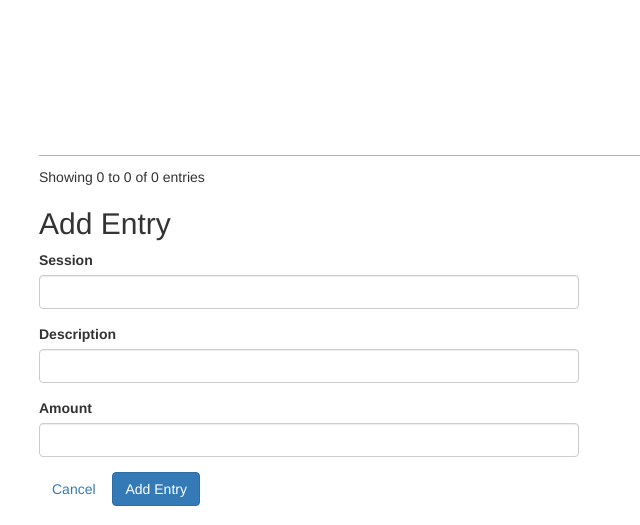
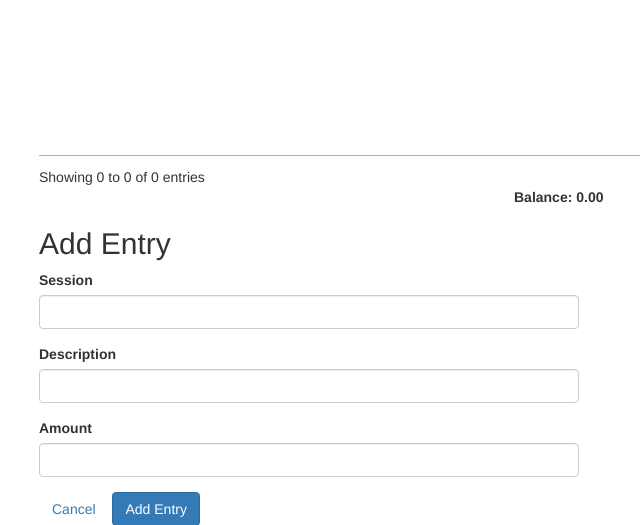
Before and after one commit to cantis/CoinPurse, a Flask app: template templates/index.html in a window 1280 px wide. Shown: the part 316-841 px from the top of the page, without its empty margins (141-781 px from the left). Run offline with Flask 2, Linux system fonts and the light colour scheme; the template is opened without the code that fills it: values that come from a table or form of the project are taken from there, others are empty; some libraries are stand-ins or nearby versions.

Commit message:
Added the balance line!

```diff
--- a/main.py
+++ b/main.py
@@ -112,9 +112,10 @@ def index():
     entries = Entry.query.filter_by(character_id=current_id)
     characters = Character.query.all()
     add_form = AddEntryForm()
+    balance = get_balance()
     if 'game_session' in session:
         add_form.game_session.data = session['game_session']
-    return render_template('index.html', entries=entries, add_form=add_form, characters=characters, selected_name=selected_name)
+    return render_template('index.html', entries=entries, add_form=add_form, characters=characters, selected_name=selected_name, balance=balance)
 
 
 @app.route('/add', methods=['post'])
@@ -206,6 +207,16 @@ def set_current_character():
         return redirect(url_for('index'))
 
 
+def get_balance():
+    """ Get the balance for a character """
+    character_id = get_current_character_id()
+    entries = Entry.query.filter_by(character_id=character_id)
+    balance = 0
+    for entry in entries:
+        balance += entry.amount
+    return balance
+
+
 def get_current_character_id():
     """ Check the database for a previously set active character
     if one isn't set then set the 'first one in the database. """
--- a/templates/index.html
+++ b/templates/index.html
@@ -52,6 +52,16 @@
                 </tbody>
             </table>
         </div>
+
+        <!-- Balance on account  -->
+        <div class="row">
+            <div class="col-md-offset-6 col-md-2">
+                <strong>
+                    Balance: {{ "%.2f"|format(balance) }}
+                </strong>
+            </div>
+        </div>
+
         <!-- Add Entry Form -->
         <div class="row col-md-offset-1 col-md-6">
             <h2>Add Entry</h2>
```
Also changed, not shown: tests/test_balance.py (added, +69 -0 lines), tests/test_entry.py (+0 -1 lines), 1 other file.
